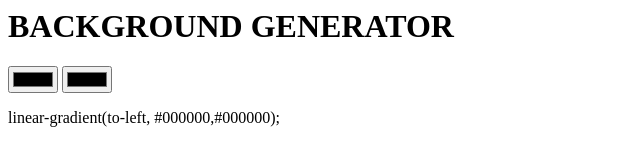
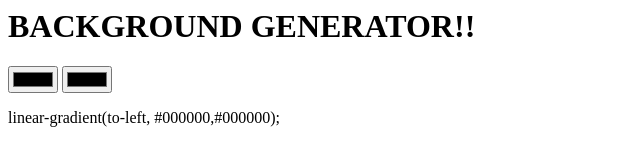
Before and after one commit to ritvikthukral/background-gen, a website: page index.html in a window 1280 px wide. Shown: the full height of the page, 0-640 px from the left. Drawn offline with Linux system fonts and the light colour scheme.

Commit message:
adding exclamation

```diff
--- a/index.html
+++ b/index.html
@@ -1,6 +1,6 @@
 <html>
   <head>
-    <h1>BACKGROUND GENERATOR</h1>
+    <h1>BACKGROUND GENERATOR!!</h1>
   </head>
   <body>
     <input id="c1" type="color"></input>
```
